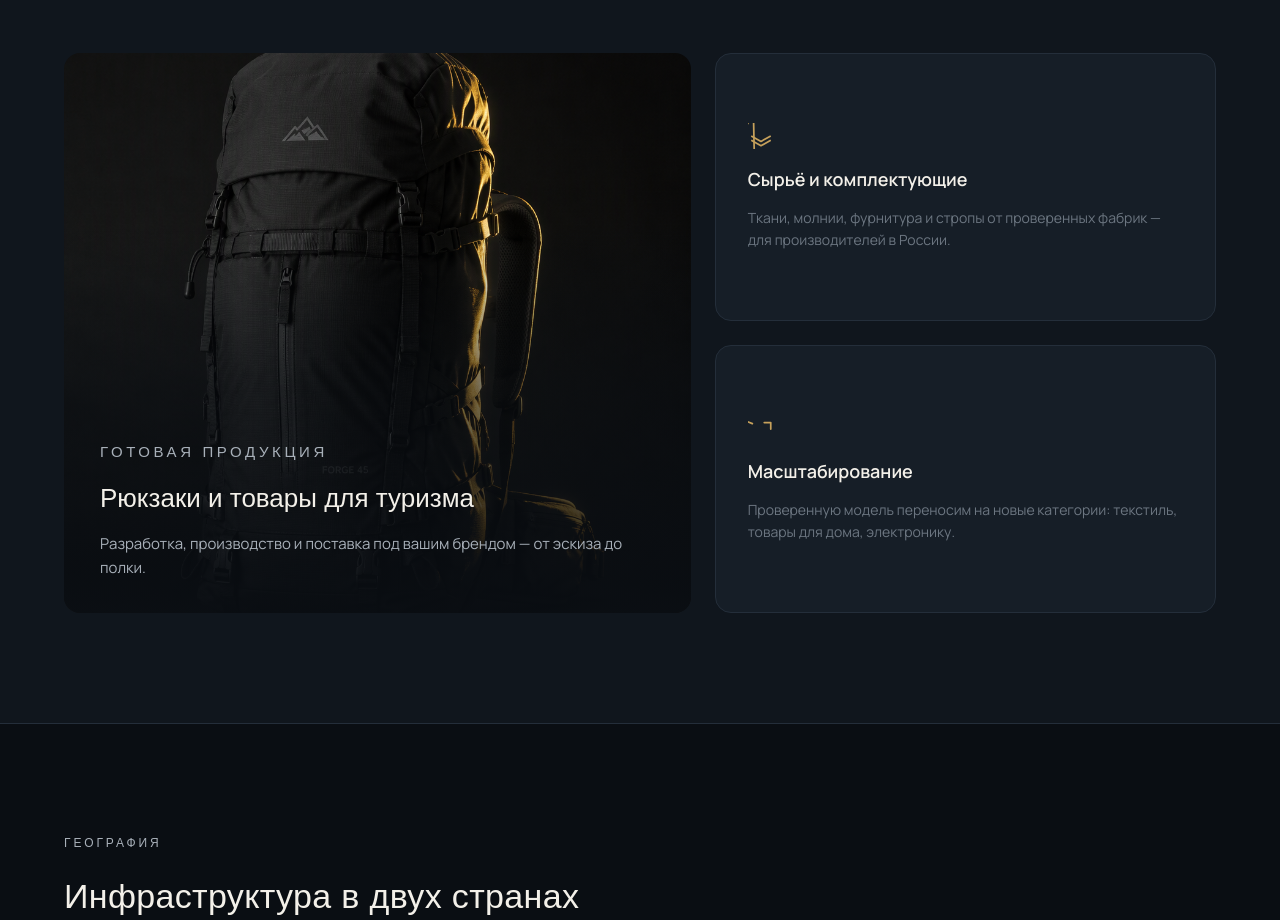
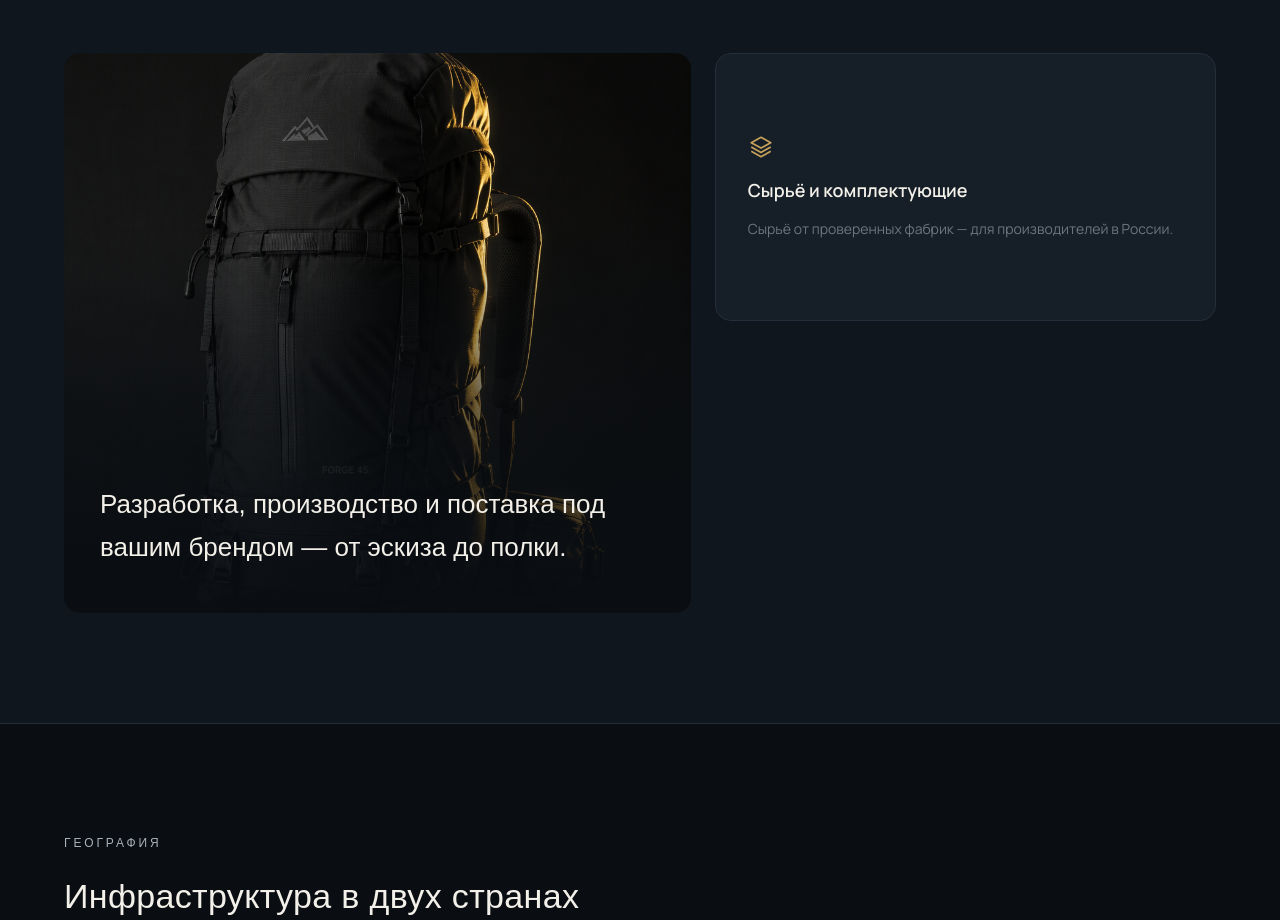
Before and after one commit to OGSasha/poiskchina-web, a plain HTML site: page index.html in a window 1280 px wide. Shown: the part 5251-6171 px from the top of the page. Drawn offline with Linux system fonts and the light colour scheme; a web font is replaced by a local one.

Commit message:
Update index.html

```diff
--- a/index.html
+++ b/index.html
@@ -205,20 +205,13 @@
       <article class="cats__main reveal">
         <img src="backpack.png" alt="Туристический рюкзак" loading="lazy">
         <div class="cats__main-text">
-          <p class="eyebrow">Готовая продукция</p>
-          <h3>Рюкзаки и товары для туризма</h3>
-          <p>Разработка, производство и поставка под вашим брендом — от эскиза до полки.</p>
+          <h3>Разработка, производство и поставка под вашим брендом — от эскиза до полки.</h3>
         </div>
       </article>
       <article class="card cats__card reveal">
-        <svg viewBox="0 0 24 24" class="icon"><path d="M12 319 5-9 5-9-5 9-5z" fill="none" stroke="currentColor" stroke-width="1.6" stroke-linejoin="round"/><path d="M3 13l9 5 9-5M3 17l9 5 9-5" fill="none" stroke="currentColor" stroke-width="1.6" stroke-linejoin="round" transform="translate(0 -1)"/></svg>
+        <svg viewBox="0 0 24 24" class="icon"><path d="M12 3l9 5-9 5-9-5 9-5z" fill="none" stroke="currentColor" stroke-width="1.6" stroke-linejoin="round"/><path d="M3 13l9 5 9-5M3 17l9 5 9-5" fill="none" stroke="currentColor" stroke-width="1.6" stroke-linejoin="round" transform="translate(0 -1)"/></svg>
         <h3>Сырьё и комплектующие</h3>
-        <p>Ткани, молнии, фурнитура и стропы от проверенных фабрик — для производителей в России.</p>
-      </article>
-      <article class="card cats__card reveal">
-        <svg viewBox="0 0 24 24" class="icon"><path d="M3 1716-6 4 4 8-8" fill="none" stroke="currentColor" stroke-width="1.6" stroke-linecap="round" stroke-linejoin="round"/><path d="M15 7h6v6" fill="none" stroke="currentColor" stroke-width="1.6" stroke-linecap="round" stroke-linejoin="round"/></svg>
-        <h3>Масштабирование</h3>
-        <p>Проверенную модель переносим на новые категории: текстиль, товары для дома, электронику.</p>
+        <p>Сырьё от проверенных фабрик — для производителей в России.</p>
       </article>
     </div>
   </div>
```
